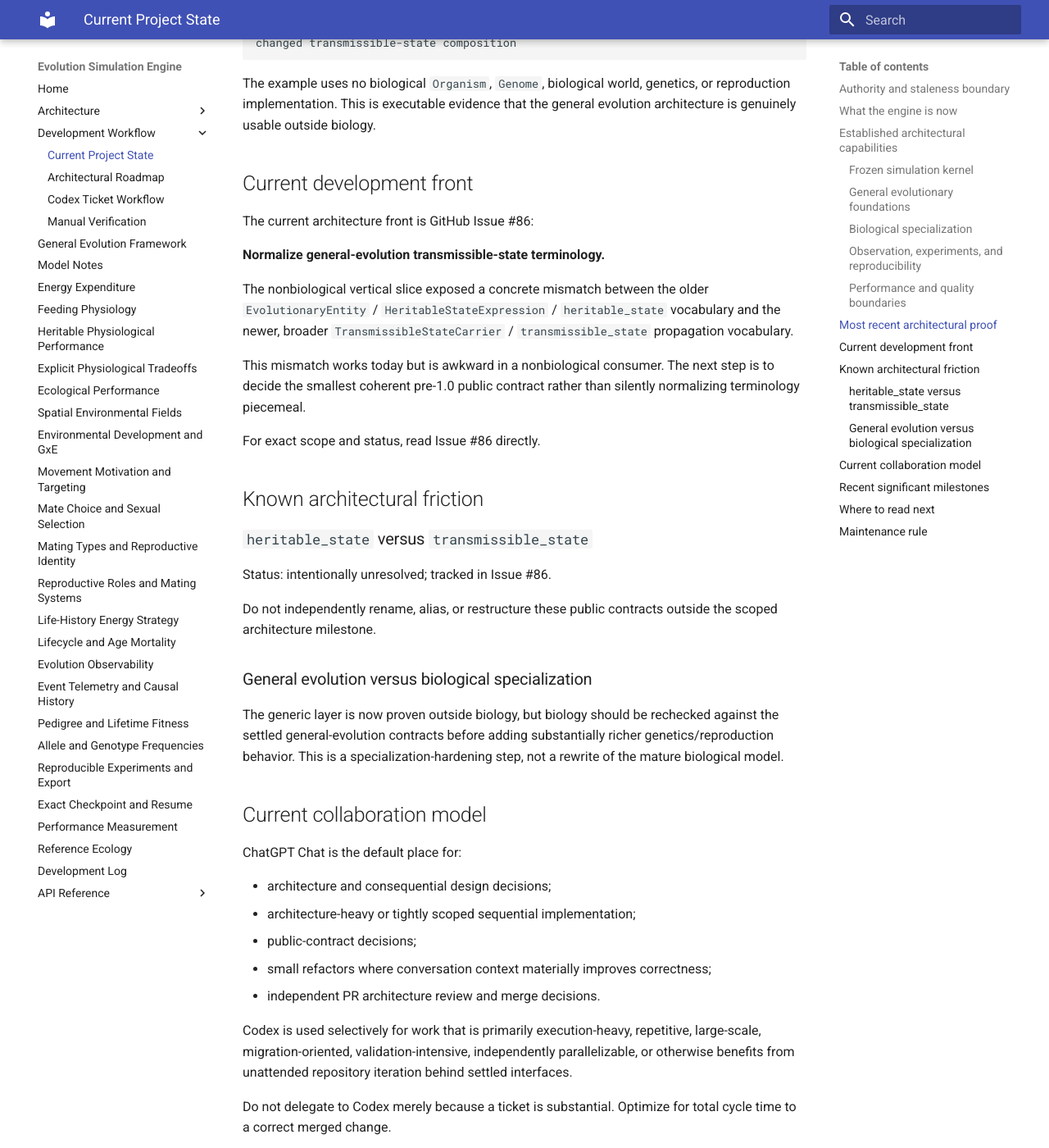
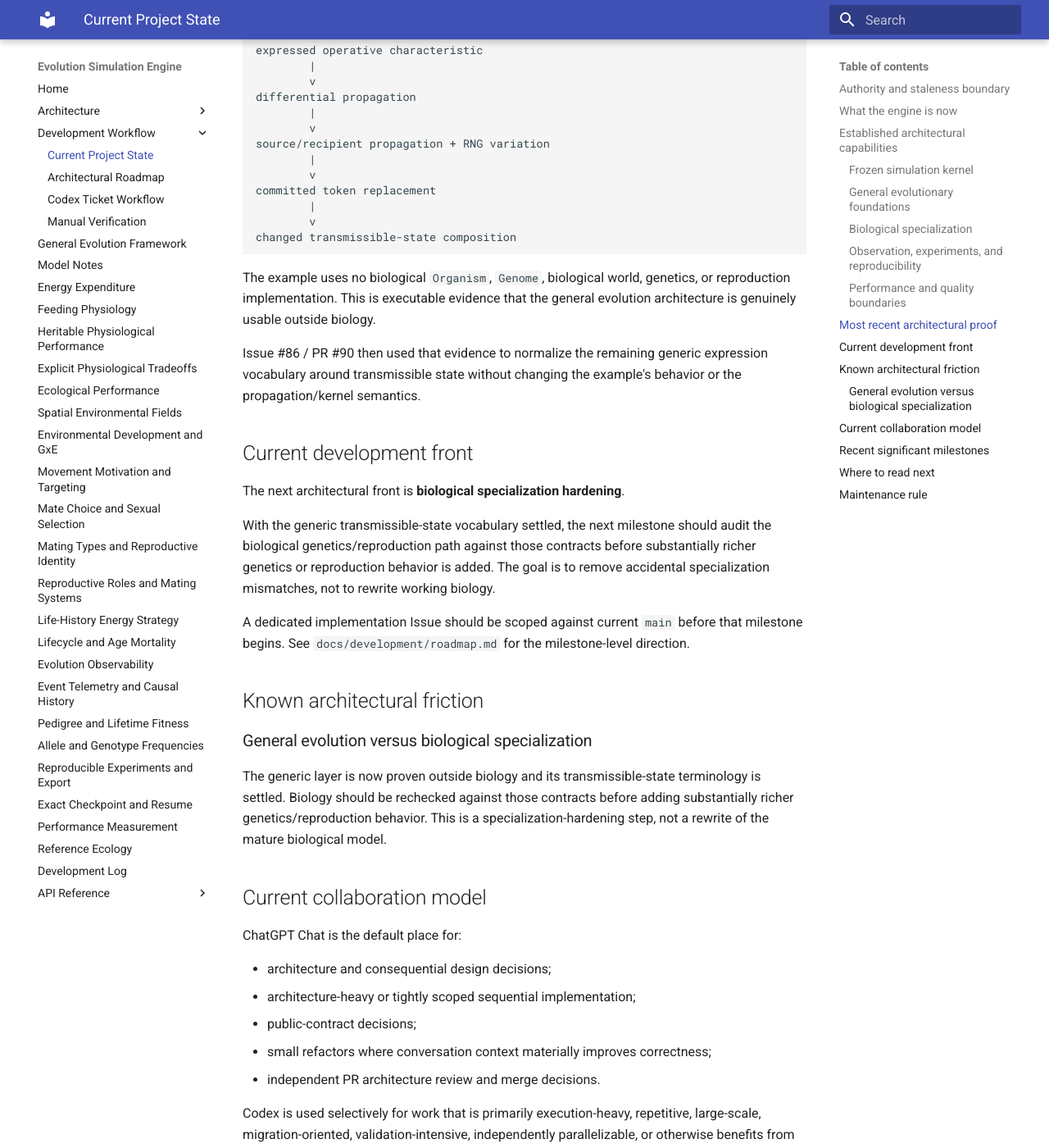
Before and after one commit to abdullahkhan57721/evolution-simulation-engine, an MkDocs documentation site: the page built from docs/development/current_state.md, in a window 1280 px wide and 1400 px high, scrolled down 3401 px. Shown: the whole window at 82% size. Built offline with MkDocs 1.6.1 and Material for MkDocs 9.7.7, drawn with Linux system fonts in a browser that asks for light colours; some of the changed text lies outside the part shown.

Commit message:
Advance current-state orientation past issue 86

```diff
--- a/docs/development/current_state.md
+++ b/docs/development/current_state.md
@@ -72,14 +72,21 @@ kernel deficiency is demonstrated.
 
 The project has domain-neutral foundations for:
 
-- evolving entities and operative characteristics;
-- transmissible/heritable state expression;
+- evolving entities as an architectural concept and small capability contracts;
+- transmissible-state expression;
 - variation;
 - linkage and co-transmission structure;
 - source-state/recipient propagation;
 - entity production;
 - entity access/reference;
 - admission/departure and generic conflict/effect foundations.
+
+`transmissible state` is the canonical general-evolution term for information
+that may be expressed, varied, or propagated. `TransmissibleStateExpression`
+models expression, while `TransmissibleStateCarrier` and `PropagationModel`
+model the independent carrier/propagation capabilities. The former redundant
+`EvolutionaryEntity.heritable_state` contract is intentionally removed; see ADR
+0007.
 
 Propagation is broader than biological inheritance: it accepts zero or more
 source states, a separately modeled recipient, immutable propagation
@@ -92,6 +99,11 @@ vocabulary. Existing capabilities include genomes and genetic architecture,
 inheritance, mutation/recombination, sexual inheritance, development, organism
 production, lifecycle behavior, energetics, feeding, movement, predation,
 reproduction, spatial ecology, and biological world state.
+
+Biology keeps its domain-native terms where they carry stronger semantics:
+`Organism.genome` is also exposed through the generic `transmissible_state`
+carrier capability, while inheritance remains the biological specialization of
+general propagation.
 
 The design should remain extensible toward richer genetics, dominance and other
 non-additive expression, ploidy variation, chromosome-specific recombination,
@@ -145,38 +157,32 @@ The example uses no biological `Organism`, `Genome`, biological world, genetics,
 or reproduction implementation. This is executable evidence that the general
 evolution architecture is genuinely usable outside biology.
 
+Issue #86 / PR #90 then used that evidence to normalize the remaining generic
+expression vocabulary around transmissible state without changing the example's
+behavior or the propagation/kernel semantics.
+
 ## Current development front
 
-The current architecture front is GitHub Issue #86:
+The next architectural front is **biological specialization hardening**.
 
-**Normalize general-evolution transmissible-state terminology.**
+With the generic transmissible-state vocabulary settled, the next milestone
+should audit the biological genetics/reproduction path against those contracts
+before substantially richer genetics or reproduction behavior is added. The goal
+is to remove accidental specialization mismatches, not to rewrite working
+biology.
 
-The nonbiological vertical slice exposed a concrete mismatch between the older
-`EvolutionaryEntity` / `HeritableStateExpression` / `heritable_state` vocabulary
-and the newer, broader `TransmissibleStateCarrier` / `transmissible_state`
-propagation vocabulary.
-
-This mismatch works today but is awkward in a nonbiological consumer. The next
-step is to decide the smallest coherent pre-1.0 public contract rather than
-silently normalizing terminology piecemeal.
-
-For exact scope and status, read Issue #86 directly.
+A dedicated implementation Issue should be scoped against current `main` before
+that milestone begins. See `docs/development/roadmap.md` for the milestone-level
+direction.
 
 ## Known architectural friction
 
-### `heritable_state` versus `transmissible_state`
-
-Status: intentionally unresolved; tracked in Issue #86.
-
-Do not independently rename, alias, or restructure these public contracts outside
-the scoped architecture milestone.
-
 ### General evolution versus biological specialization
 
-The generic layer is now proven outside biology, but biology should be rechecked
-against the settled general-evolution contracts before adding substantially richer
-genetics/reproduction behavior. This is a specialization-hardening step, not a
-rewrite of the mature biological model.
+The generic layer is now proven outside biology and its transmissible-state
+terminology is settled. Biology should be rechecked against those contracts
+before adding substantially richer genetics/reproduction behavior. This is a
+specialization-hardening step, not a rewrite of the mature biological model.
 
 ## Current collaboration model
 
@@ -200,9 +206,13 @@ total cycle time to a correct merged change.
 
 Newest first; this is a milestone summary, not a changelog.
 
+- **#86 / #90 — transmissible-state terminology normalization:** made
+  `transmissible state` the single generic expression/variation/propagation
+  vocabulary, removed the redundant evolving-entity carrier Protocol, and kept
+  biological inheritance terminology as a specialization.
 - **#84 / #85 — nonbiological evolution proof:** demonstrated genuine evolution
-  through generic contracts without biological simulation objects and exposed the
-  terminology friction now tracked in #86.
+  through generic contracts without biological simulation objects and supplied
+  the evidence used by #86.
 - **#81 / #83 — collaboration workflow hardening:** made Issues, PR recovery
   checkpoints, manual verification, and repository-native agent handoff more
   explicit.
```
